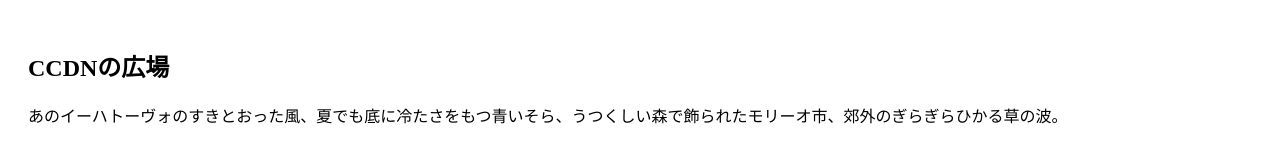
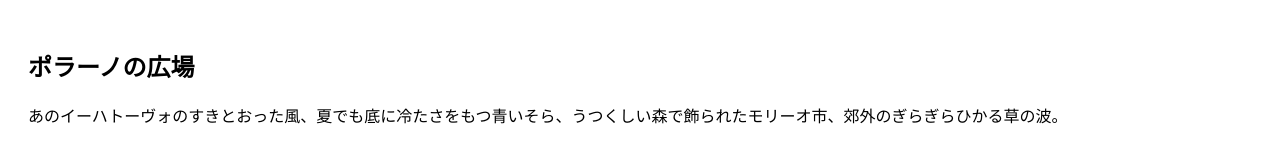
Before and after one commit to team-ccdn/practice-git, a plain HTML site: page index.html in a window 1280 px wide. Shown: the top 160 px of the page. Drawn offline with Linux system fonts and the light colour scheme.

Commit message:
タイトルを戻す

```diff
--- a/index.html
+++ b/index.html
@@ -11,7 +11,7 @@
 
     <body>
         <div class="contents">
-            <h2>CCDNの広場</h2>
+            <h2>ポラーノの広場</h2>
             <p>あのイーハトーヴォのすきとおった風、夏でも底に冷たさをもつ青いそら、うつくしい森で飾られたモリーオ市、郊外のぎらぎらひかる草の波。</p>
         </div>
         <div class="contents">
```
Also changed, not shown: 1 other file.
